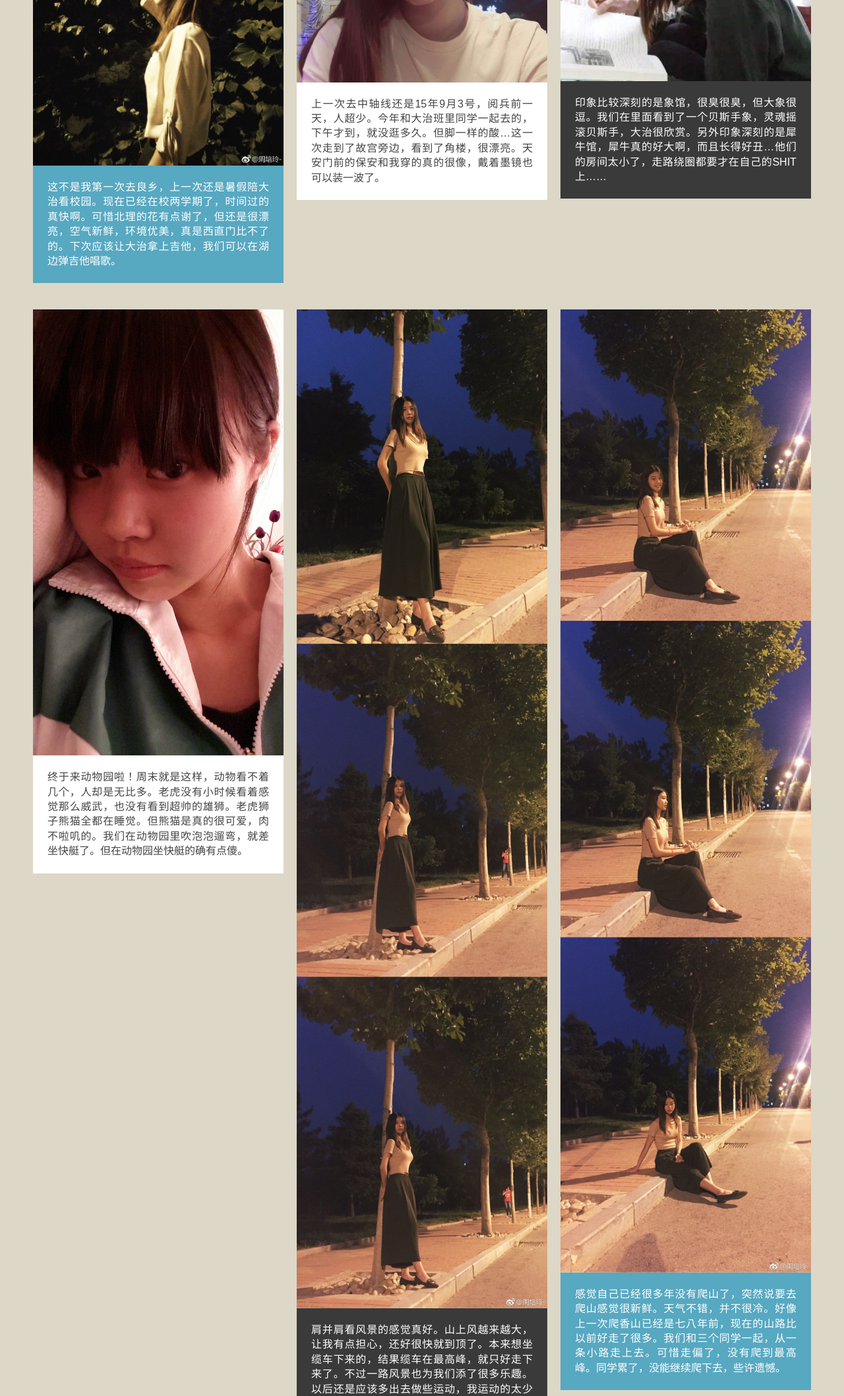
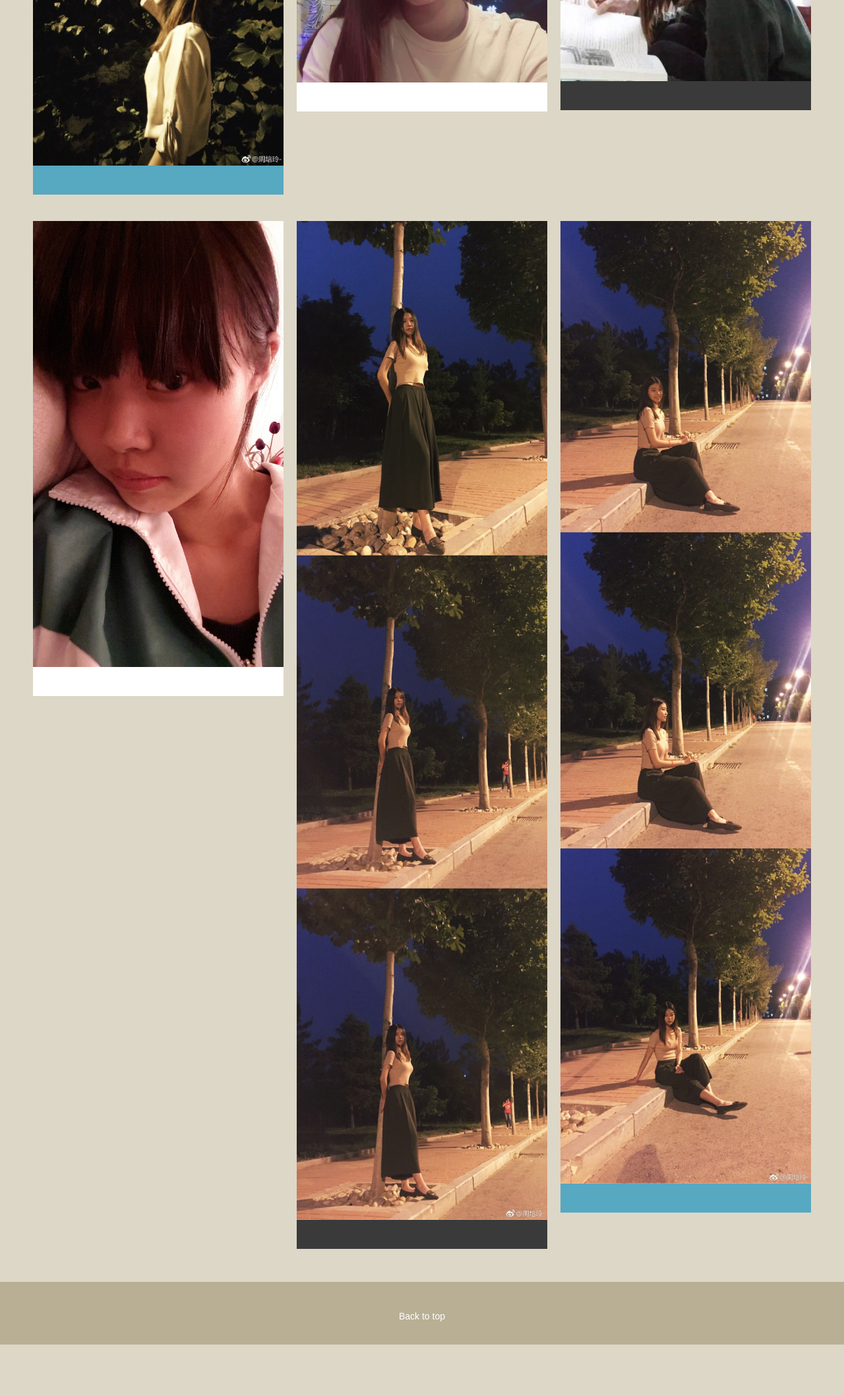
Before and after one commit to zplxxn/xxnzpl.github.io, a plain HTML site: page index.html in a window 1280 px wide. Shown: the part 1440-3556 px from the top of the page at 66% size. After the commit the page ends 3478 px from the top, so only its background shows below. Drawn offline with Linux system fonts and the light colour scheme.

Commit message:
Update index.html

```diff
--- a/index.html
+++ b/index.html
@@ -125,7 +125,7 @@
 								<img class="full" src="images/6.jpg">
 								<div class="wrap-art">
 									<div class="art-content">
-										<p></p>
+										<p>情不知所起，一往而深。</p>
 									</div>
 								</div>
 							</article>
@@ -140,7 +140,7 @@
 								<img class="full" src="images/7.jpg">
 								<div class="wrap-content">
 									<div class="art-content">
-										<p>这不是我第一次去良乡，上一次还是暑假陪大治看校园。现在已经在校两学期了，时间过的真快啊。可惜北理的花有点谢了，但还是很漂亮，空气新鲜，环境优美，真是西直门比不了的。下次应该让大治拿上吉他，我们可以在湖边弹吉他唱歌。</p>
+										<p></p>
 
 									</div>
 								</div>
@@ -153,7 +153,7 @@
 								<img class="full" src="images/8.jpg">
 								<div class="wrap-art">
 									<div class="art-content">
-										<p>上一次去中轴线还是15年9月3号，阅兵前一天，人超少。今年和大治班里同学一起去的，下午才到，就没逛多久。但脚一样的酸…这一次走到了故宫旁边，看到了角楼，很漂亮。天安门前的保安和我穿的真的很像，戴着墨镜也可以装一波了。</p>
+										<p></p>
 
 									</div>
 								</div>
@@ -166,7 +166,7 @@
 								<img class="full" src="images/9.jpg">
 								<div class="wrap-art">
 									<div class="art-content">
-										<p>印象比较深刻的是象馆，很臭很臭，但大象很逗。我们在里面看到了一个贝斯手象，灵魂摇滚贝斯手，大治很欣赏。另外印象深刻的是犀牛馆，犀牛真的好大啊，而且长得好丑…他们的房间太小了，走路绕圈都要才在自己的SHIT上…… </p>
+										<p> </p>
 									</div>
 								</div>
 							</article>
@@ -181,7 +181,7 @@
 								<img class="full" src="images/10.jpg">
 								<div class="wrap-content">
 									<div class="art-content">
-										<p>终于来动物园啦！周末就是这样，动物看不着几个，人却是无比多。老虎没有小时候看着感觉那么威武，也没有看到超帅的雄狮。老虎狮子熊猫全都在睡觉。但熊猫是真的很可爱，肉不啦叽的。我们在动物园里吹泡泡遛弯，就差坐快艇了。但在动物园坐快艇的确有点傻。</p>
+										<p></p>
 
 									</div>
 								</div>
@@ -194,7 +194,7 @@
 								<img class="full" src="images/11.jpg">
 								<div class="wrap-art">
 									<div class="art-content">
-										<p>肩并肩看风景的感觉真好。山上风越来越大，让我有点担心，还好很快就到顶了。本来想坐缆车下来的，结果缆车在最高峰，就只好走下来了。不过一路风景也为我们添了很多乐趣。以后还是应该多出去做些运动，我运动的太少啦。</p>
+										<p></p>
 
 									</div>
 								</div>
@@ -207,7 +207,7 @@
 								<img class="full" src="images/12.jpg">
 								<div class="wrap-art">
 									<div class="art-content">
-										<p>感觉自己已经很多年没有爬山了，突然说要去爬山感觉很新鲜。天气不错，并不很冷。好像上一次爬香山已经是七八年前，现在的山路比以前好走了很多。我们和三个同学一起，从一条小路走上去。可惜走偏了，没有爬到最高峰。同学累了，没能继续爬下去，些许遗憾。</p>
+										<p></p>
 									</div>
 								</div>
 							</article>
```
